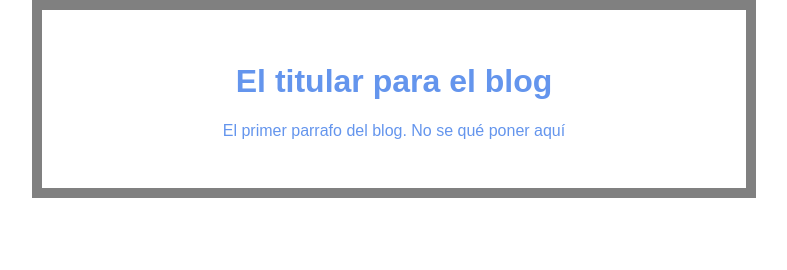
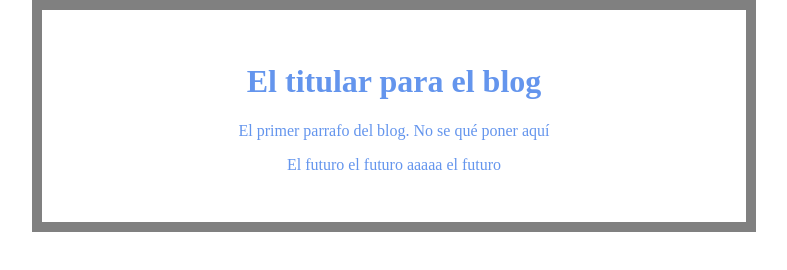
Before and after one commit to ionuser13/Music-project, a plain HTML site: page prueba.html in a window 1280 px wide. Shown: the whole page, without its empty margins (246-1033 px from the left). Drawn offline with Linux system fonts and the light colour scheme.

Commit message:
otra tipografia y un nuevo parrafo

```diff
--- a/css_prueba/styles.css
+++ b/css_prueba/styles.css
@@ -1,7 +1,7 @@
 body
 {
     text-align: center;
-    font-family: arial;
+    font-family: 'Times New Roman', Times, serif;
     color:cornflowerblue;
     padding: 0;
     margin: 0;
--- a/prueba.html
+++ b/prueba.html
@@ -12,6 +12,7 @@
         <div id="post">
             <h1>El titular para el blog</h1>
             <p>El primer parrafo del blog. No se qué poner aquí</p>
+            <p>El futuro el futuro aaaaa el futuro</p>
         </div>
     </div>
 </body>
```
